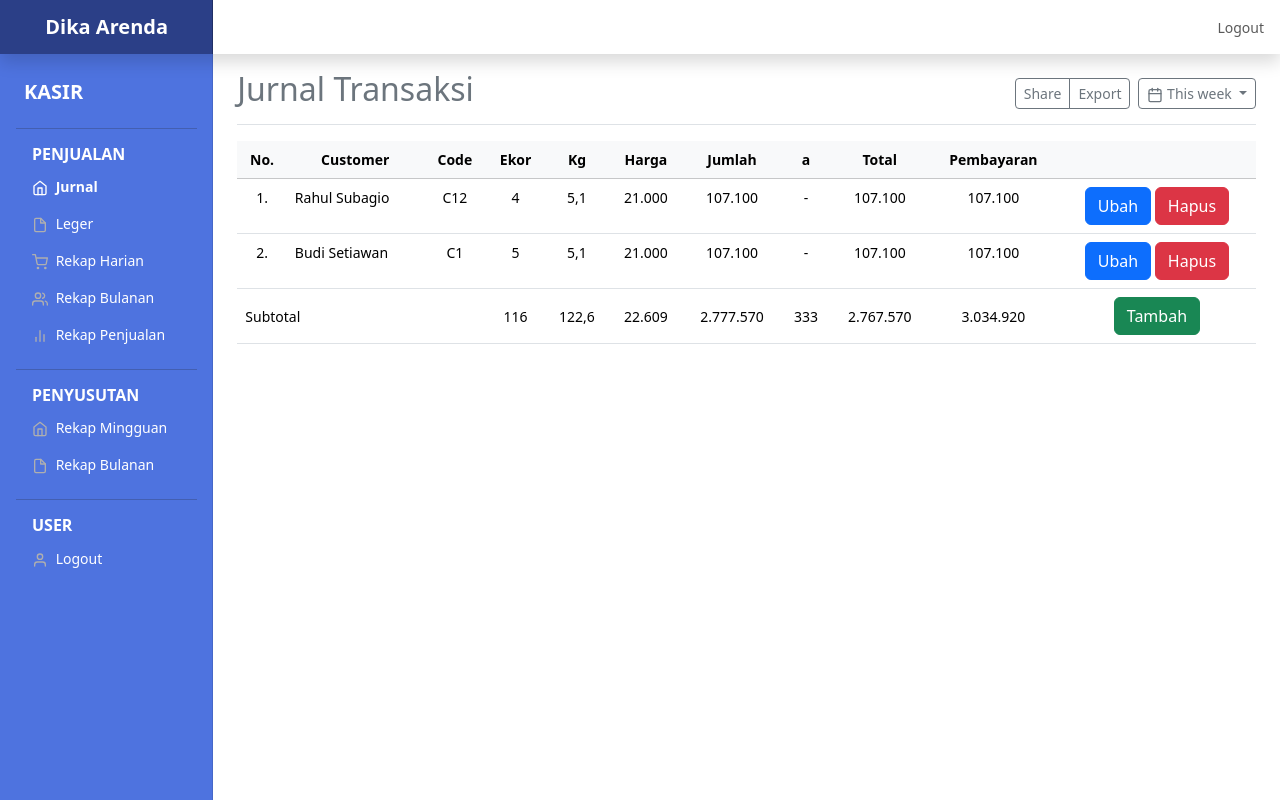
After one commit to rahulsubagio/Dika-Arenda, a CodeIgniter app: page /Dika-Arenda/kasir/jurnal in a window 1280 px wide. The commit adds this page. Run offline with CodeIgniter, Linux system fonts and the light colour scheme; some libraries are stand-ins or nearby versions.

Commit message:
tambah halamn jurnal dan edit untuk active dll

```diff
--- a/application/controllers/Kasir.php
+++ b/application/controllers/Kasir.php
@@ -10,4 +10,14 @@ class Kasir extends CI_Controller
     $this->load->view('kasir/dashboard');
     $this->load->view('templates/footer');
   }
+
+  public function jurnal()
+  {
+    $this->session->set_flashdata('jurnal', 'active');
+
+    $this->load->view('templates/navbar');
+    $this->load->view('templates/kasir/sidebar');
+    $this->load->view('kasir/jurnal');
+    $this->load->view('templates/footer');
+  }
 }
--- /dev/null
+++ b/application/views/kasir/jurnal.php
@@ -0,0 +1,79 @@
+<main class="col-md-9 ms-sm-auto col-lg-10 px-md-4">
+  <div class="d-flex justify-content-between flex-wrap flex-md-nowrap align-items-center pt-3 pb-2 mb-3 border-bottom">
+    <h1 class="h2 text-secondary">Jurnal Transaksi</h1>
+    <div class="btn-toolbar mb-2 mb-md-0">
+      <div class="btn-group me-2">
+        <button type="button" class="btn btn-sm btn-outline-secondary">Share</button>
+        <button type="button" class="btn btn-sm btn-outline-secondary">Export</button>
+      </div>
+      <button type="button" class="btn btn-sm btn-outline-secondary dropdown-toggle">
+        <span data-feather="calendar"></span>
+        This week
+      </button>
+    </div>
+  </div>
+  <table class="table table-hover">
+    <thead class="table-light">
+      <tr align="center">
+        <th>No.</th>
+        <th>Customer</th>
+        <th>Code</th>
+        <th>Ekor</th>
+        <th>Kg</th>
+        <th>Harga</th>
+        <th>Jumlah</th>
+        <th>a</th>
+        <th>Total</th>
+        <th>Pembayaran</th>
+        <th></th>
+      </tr>
+    </thead>
+    <tbody>
+      <tr>
+        <td align="center">1.</td>
+        <td>Rahul Subagio</td>
+        <td align="center">C12</td>
+        <td align="center">4</td>
+        <td align="center">5,1</td>
+        <td align="center">21.000</td>
+        <td align="center">107.100</td>
+        <td align="center">-</td>
+        <td align="center">107.100</td>
+        <td align="center">107.100</td>
+        <td align="center">
+          <button class="btn btn-primary">Ubah</button>
+          <button class="btn btn-danger">Hapus</button>
+        </td>
+      </tr>
+      <tr>
+        <td align="center">2.</td>
+        <td>Budi Setiawan</td>
+        <td align="center">C1</td>
+        <td align="center">5</td>
+        <td align="center">5,1</td>
+        <td align="center">21.000</td>
+        <td align="center">107.100</td>
+        <td align="center">-</td>
+        <td align="center">107.100</td>
+        <td align="center">107.100</td>
+        <td align="center">
+          <button class="btn btn-primary">Ubah</button>
+          <button class="btn btn-danger">Hapus</button>
+        </td>
+      </tr>
+    </tbody>
+    <tfoot>
+      <tr>
+        <td colspan="3">Subtotal</td>
+        <td align="center">116</td>
+        <td align="center">122,6</td>
+        <td align="center">22.609</td>
+        <td align="center">2.777.570</td>
+        <td align="center">333</td>
+        <td align="center">2.767.570</td>
+        <td align="center">3.034.920</td>
+        <td align="center"><button class="btn btn-success">Tambah</button></td>
+      </tr>
+    </tfoot>
+  </table>
+</main>
--- a/application/views/templates/kasir/sidebar.php
+++ b/application/views/templates/kasir/sidebar.php
@@ -11,33 +11,33 @@
             <span>Penjualan</span>
           </h6>
           <li class="nav-item">
-            <a class="nav-link active" aria-current="page" href="#">
+            <a class="nav-link <?= $this->session->flashdata('jurnal'); ?>" aria-current="page" href="<?= base_url('kasir/jurnal') ?>">
               <span data-feather="home"></span>
-              Kasir
+              Jurnal
             </a>
           </li>
           <li class="nav-item">
             <a class="nav-link" href="#">
               <span data-feather="file"></span>
-              Orders
+              Leger
             </a>
           </li>
           <li class="nav-item">
             <a class="nav-link" href="#">
               <span data-feather="shopping-cart"></span>
-              Products
+              Rekap Harian
             </a>
           </li>
           <li class="nav-item">
             <a class="nav-link" href="#">
               <span data-feather="users"></span>
-              Customers
+              Rekap Bulanan
             </a>
           </li>
           <li class="nav-item">
             <a class="nav-link" href="#">
               <span data-feather="bar-chart-2"></span>
-              Reports
+              Rekap Penjualan
             </a>
           </li>
           <hr>
@@ -48,15 +48,15 @@
             <span>penyusutan</span>
           </h6>
           <li class="nav-item">
-            <a class="nav-link active" aria-current="page" href="#">
+            <a class="nav-link" aria-current="page" href="#">
               <span data-feather="home"></span>
-              Kasir
+              Rekap Mingguan
             </a>
           </li>
           <li class="nav-item">
             <a class="nav-link" href="#">
               <span data-feather="file"></span>
-              Orders
+              Rekap Bulanan
             </a>
           </li>
           <hr>
@@ -73,5 +73,9 @@
             </a>
           </li>
         </ul>
+
+        <?php
+        	unset($_SESSION['jurnal']);
+        ?>
       </div>
     </nav>
--- a/application/views/templates/navbar.php
+++ b/application/views/templates/navbar.php
@@ -32,7 +32,7 @@
 <body>
 
   <header class="navbar navbar-light sticky-top flex-md-nowrap p-0 shadow">
-    <a class="navbar-brand col-md-3 col-lg-2 me-0 px-3 fw-bold text-center fs-5 text-white" href="#">Dika Arenda</a>
+    <a class="navbar-brand col-md-3 col-lg-2 me-0 px-3 fw-bold text-center fs-5 text-white" href="<?= base_url(); ?>">Dika Arenda</a>
     <button class="navbar-toggler position-absolute d-md-none collapsed" type="button" data-bs-toggle="collapse" data-bs-target="#sidebarMenu" aria-controls="sidebarMenu" aria-expanded="false" aria-label="Toggle navigation">
       <span class="navbar-toggler-icon"></span>
     </button>
```
